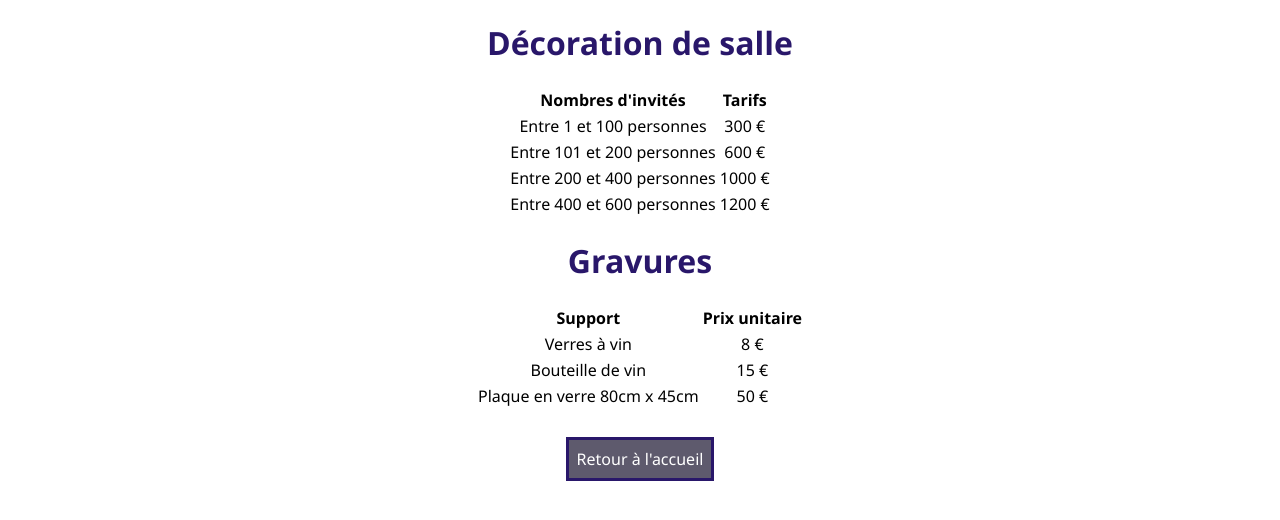
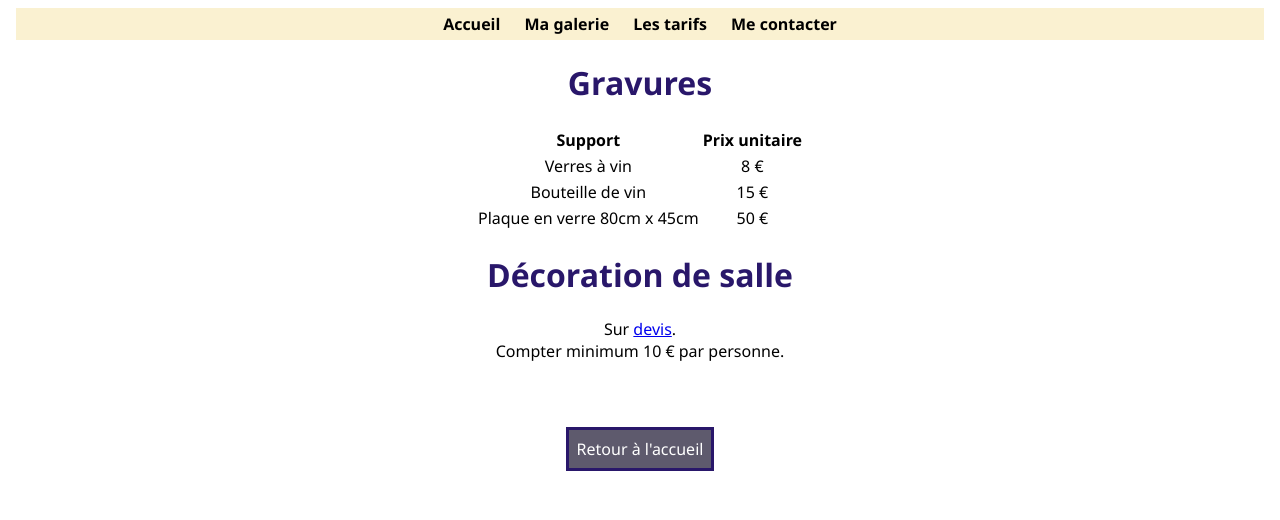
Before and after one commit to Meonhi/salma, a plain HTML site: page tarifs.html in a window 1280 px wide. Drawn offline with Linux system fonts and the light colour scheme.

Commit message:
changement de menu

```diff
--- a/style.css
+++ b/style.css
@@ -57,3 +57,11 @@ nav a:hover {
     display: inline;
     text-align: center;
 }
+
+.galerie-nav {
+    position : static;
+    padding: 5px;
+    margin : 8px;
+    top : 0px;
+    background-color: #f8f4e7;
+}
--- a/tarifs.html
+++ b/tarifs.html
@@ -9,36 +9,15 @@
 </head>
 
 <body>
-<h1>Décoration de salle</h1>
-    <table class="prix">
-        <thead>
-            <tr>
-                <th>Nombres d'invités</th>
-                <th>Tarifs</th>
-            </tr>
-        </thead>
 
-        <tbody>
-            <tr>
-                <td>Entre 1 et 100 personnes</td>
-                <td>300 €</td>
-            </tr>
-            <tr>
-                <td>Entre 101 et 200 personnes</td>
-                <td>600 €</td>
-            </tr>
-            <tr>
-                <td>Entre 200 et 400 personnes</td>
-                <td>1000 €</td>
-            </tr>
-            <tr>
-                <td>Entre 400 et 600 personnes</td>
-                <td>1200 €</td>
-            </tr>
-        </tbody>
-    </table>
+    <nav class="header-nav">
+        <a href="index.html" title="Retour à l'accueil">Accueil</a>
+        <a href="galerie.html" title="Ma galerie">Ma galerie</a></li>
+        <a href="tarifs.html" title="Tarifs">Les tarifs</a></li>
+        <a href="contact.html" title="Contacts">Me contacter</a></li>
+    </nav>
 
-<h1>Gravures</h1>
+    <h1>Gravures</h1>
     <table class="prix">
         <thead>
             <tr>
@@ -62,6 +41,11 @@
         </tbody>
     </table>
 
+<h1>Décoration de salle</h1>
+<p>Sur <a href="contact.html">devis</a>. <br>
+    Compter minimum 10 € par personne. </p>
+
+
     <br>
     <br>
 
```
Also changed, not shown: contact.html (+5 -0 lines), galerie.html (+14 -2 lines).
